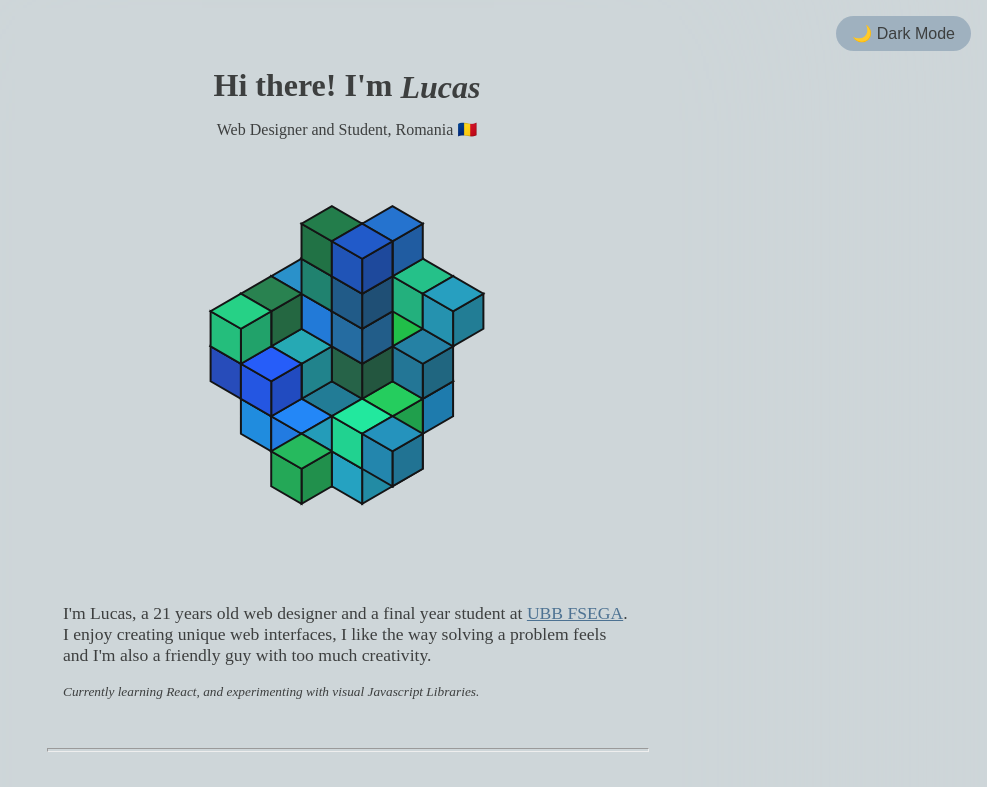
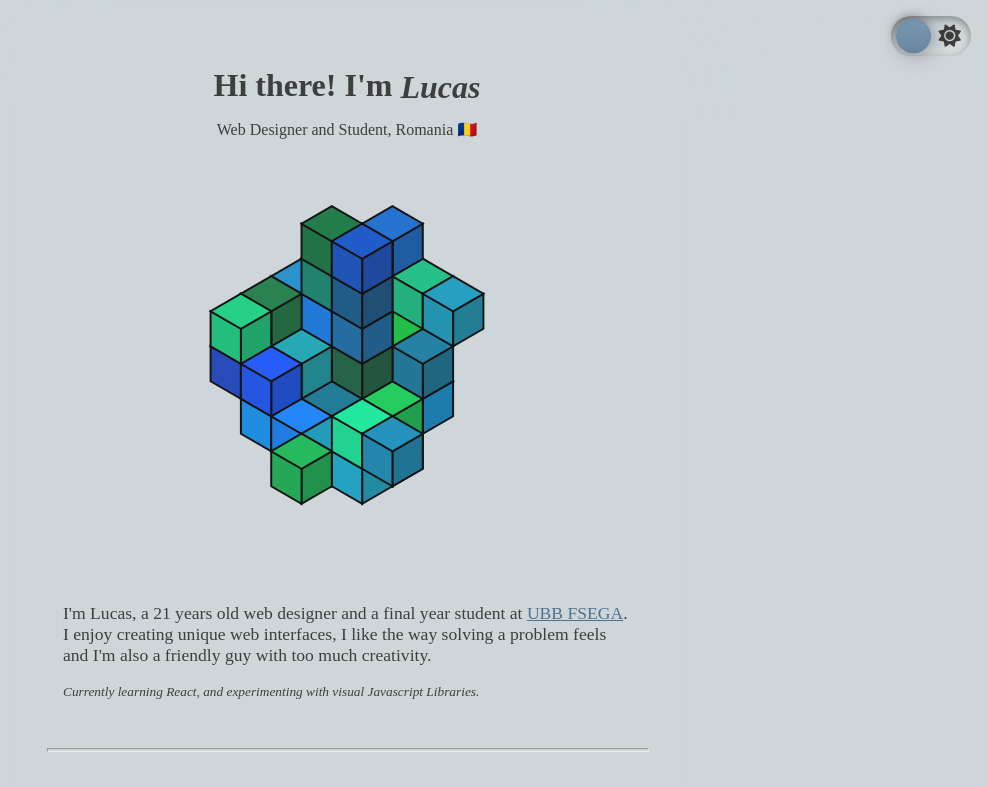
Before and after one commit to lucaspop5511/ReactFolio, a React (Vite) app: page / in a window 1280 px wide. Shown: the top 787 px of the page, without its empty margins (293-1280 px from the left). Built offline with nearby package versions, Linux system fonts and the light colour scheme.

Commit message:
Prettier Darkmode switch

```diff
--- a/src/App.jsx
+++ b/src/App.jsx
@@ -5,7 +5,7 @@ import About from './components/About';
 import Projects from './components/Projects';
 import Contact from './components/Contact';
 import './styles/main.css';
-import { Analytics } from "@vercel/analytics/react"
+import { Analytics } from "@vercel/analytics/react";
 
 function App() {
   const [theme, setTheme] = useState(localStorage.getItem('theme') || 'light');
@@ -22,7 +22,7 @@ function App() {
   return (
     <div className='app'>
       <button onClick={toggleTheme} className="theme-toggle">
-        {theme === 'light' ? '🌙 Dark Mode' : '☀️ Light Mode'}
+        <i className={`fa-solid ${theme === 'light' ? 'fa-sun sun' : 'fa-moon moon'}`}></i>
       </button>
       <div className='main'>
         <Hero />
--- a/src/styles/main.css
+++ b/src/styles/main.css
@@ -56,20 +56,71 @@ p {
     position: fixed;
     top: 1rem;
     right: 1rem;
-    background: var(--accent-color);
-    color: var(--text-color);
+    width: 80px;
+    height: 40px;
+    background: var(--secondary-color);
     border: none;
-    padding: 0.5rem 1rem;
-    border-radius: 20px;
+    border-radius: 40px;
+    box-shadow: inset 0 3px 10px rgba(0,0,0,0.4),
+                inset 0 -3px 20px rgba(255,255,255,0.4);
     cursor: pointer;
-    font-size: 1rem;
-    transition: background 0.3s ease, color 0.3s ease;
+    transition: all .3s ease-in-out;
+    display: flex;
+    align-items: center;
+    justify-content: space-between;
+    padding: 5px;
 }
 
-.theme-toggle:hover {
-    background: var(--text-color);
-    color: var(--background-color);
+.theme-toggle::after {
+    content: '';
+    position: absolute;
+    width: 35px;
+    height: 35px;
+    top: 50%;
+    left: 5px;
+    transform: translateY(-50%);
+    background: linear-gradient(180deg, #5f84a5bb, #4d7292d0);
+    border-radius: 50%;
+    box-shadow: -3px -3px 10px #00000040, 3px 3px 20px #00000040;
+    transition: all .35s ease-in-out;
 }
+
+.theme-toggle i {
+    font-size: 1.4rem;
+    position: absolute;
+    top: 50%;
+    transform: translateY(-50%);
+    transition: color .3s ease-in-out;
+}
+
+.theme-toggle .sun {
+    right: 10px;
+    color: var(--text-color);
+}
+
+.theme-toggle .moon {
+    left: 10px;
+    color: var(--text-color);
+}
+
+/* Dark Mode */
+[data-theme="dark"] .theme-toggle {
+    background: #242424;
+}
+
+[data-theme="dark"] .theme-toggle::after {
+    left: calc(100% - 40px);
+    background: linear-gradient(180deg, #777, #3a3a3a);
+}
+
+[data-theme="dark"] .theme-toggle .sun {
+    color: #5d5d5d;
+}
+
+[data-theme="dark"] .theme-toggle .moon {
+    color: #fff;
+}
+
 
 /* Mobile Styles */
 @media (max-width: 600px) {
```
